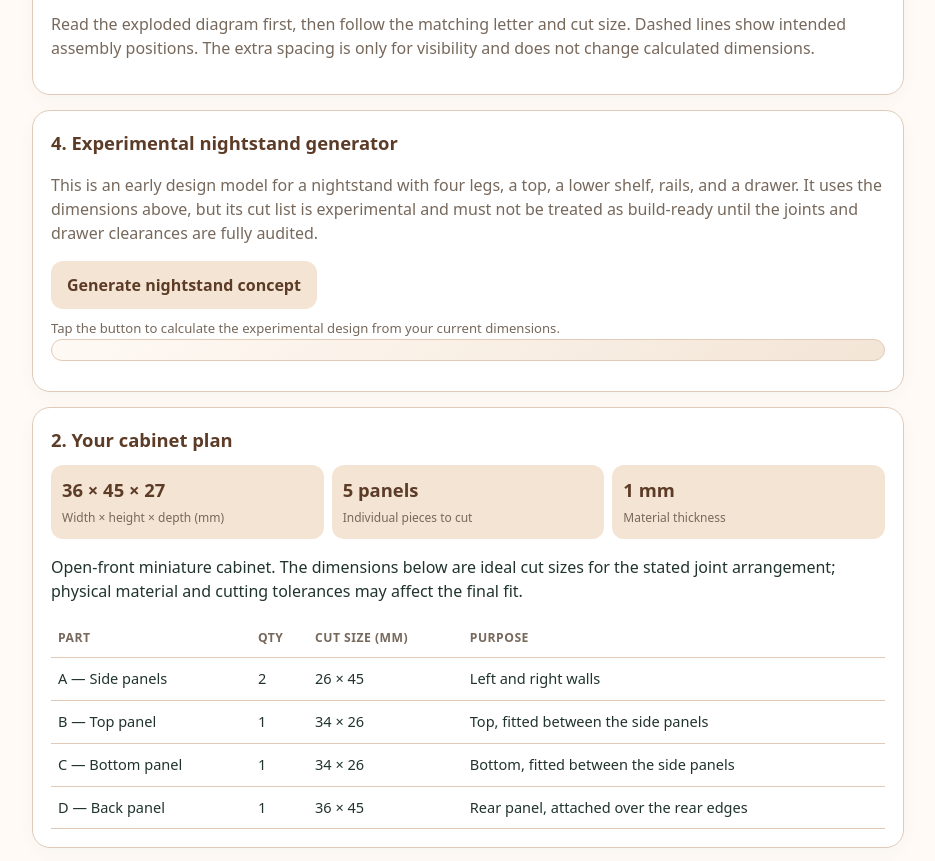
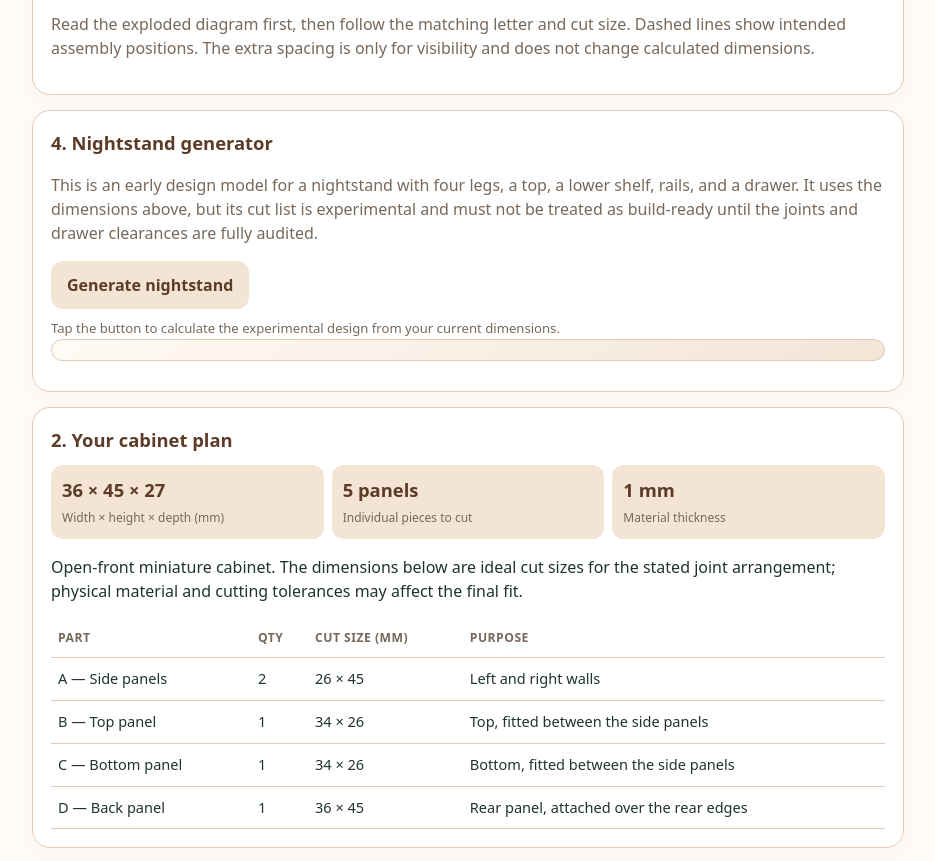
Before and after one commit to Austineukpoju/miniature-furniture-planner, a website: page index.html in a window 1280 px wide. Shown: the part 2840-3701 px from the top of the page, without its empty margins (172-1107 px from the left). Drawn offline with Linux system fonts and the light colour scheme.

Commit message:
Make nightstand a standard generator feature

```diff
--- a/index.html
+++ b/index.html
@@ -48,7 +48,7 @@ footer{text-align:center;color:var(--muted);font-size:.8rem;padding:0 18px 28px}
 </section>
 <section class="panel" id="preview"><h2>2. 3D-style design preview</h2><p class="muted">A proportional illustration generated from the same dimensions used by the cutting list. This is a visual preview, not a print-scale template.</p><div id="cabinetPreview" class="preview-stage" aria-live="polite"></div><div class="preview-legend"><span><i class="legend-top"></i> Top</span><span><i class="legend-side"></i> Side</span><span><i class="legend-back"></i> Rear panel</span></div><p id="previewCaption" class="hint">The preview updates when you generate a new plan.</p></section>
 <section class="panel" id="partViewsSection"><h2>3. Individual panel views</h2><p class="muted">Warm brown views of each panel update when you change the cabinet dimensions. These are explanatory illustrations, not print-scale cutting templates.</p><div id="partViews" class="part-view-list"></div></section>
-<section class="panel" id="nightstandConcept"><h2>4. Experimental nightstand generator</h2><p class="muted">This is an early design model for a nightstand with four legs, a top, a lower shelf, rails, and a drawer. It uses the dimensions above, but its cut list is experimental and must not be treated as build-ready until the joints and drawer clearances are fully audited.</p><div class="actions no-print"><button class="secondary" id="generateNightstand">Generate nightstand concept</button></div><p id="nightstandStatus" class="hint" aria-live="polite">Tap the button to calculate the experimental design from your current dimensions.</p><div id="nightstandPreview" class="preview-stage"></div><div id="nightstandParts" class="nightstand-parts" style="margin-top:12px"></div></section><section class="panel" id="summary">
+<section class="panel" id="nightstandConcept"><h2>4. Nightstand generator</h2><p class="muted">This is an early design model for a nightstand with four legs, a top, a lower shelf, rails, and a drawer. It uses the dimensions above, but its cut list is experimental and must not be treated as build-ready until the joints and drawer clearances are fully audited.</p><div class="actions no-print"><button class="secondary" id="generateNightstand">Generate nightstand</button></div><p id="nightstandStatus" class="hint" aria-live="polite">Tap the button to calculate the experimental design from your current dimensions.</p><div id="nightstandPreview" class="preview-stage"></div><div id="nightstandParts" class="nightstand-parts" style="margin-top:12px"></div></section><section class="panel" id="summary">
 <h2>2. Your cabinet plan</h2>
 <div class="stats"><div class="stat"><strong id="sizeLabel">36 × 45 × 27</strong><span>Width × height × depth (mm)</span></div><div class="stat"><strong id="pieceCount">5 panels</strong><span>Individual pieces to cut</span></div><div class="stat"><strong id="materialLabel">1 mm</strong><span>Material thickness</span></div></div>
 <p id="designNote">Open-front bedside cabinet with two side panels, a top, a bottom, and a back.</p>
```
